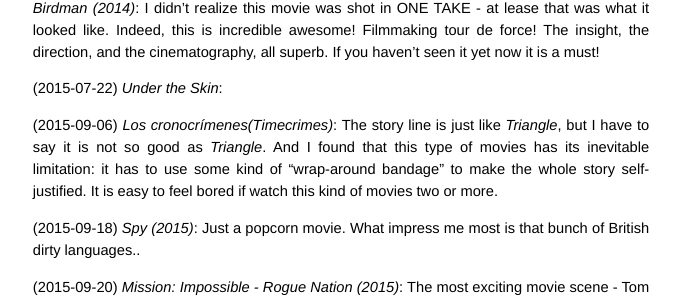
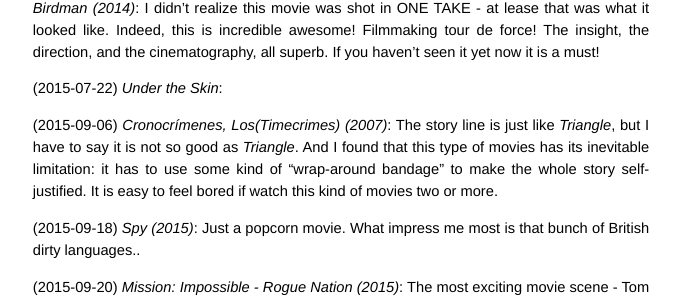
Before and after one commit to handong1587/handong1587.github.io, a Jekyll site: the page built from _posts/leisure/2015-08-29-short-comments-on-movies.md, in a window 1280 px wide. Shown: the part 1236-1537 px from the top of the page, without its empty margins (299-979 px from the left). Built offline with Jekyll 4.4.1, drawn with Linux system fonts in a browser that asks for light colours; Markdown is read by kramdown in place of the engine named in the settings; comment, search, counter and statistics services are not loaded.

Commit message:
update md

```diff
--- a/_posts/leisure/2015-08-29-short-comments-on-movies.md
+++ b/_posts/leisure/2015-08-29-short-comments-on-movies.md
@@ -66,7 +66,7 @@
 
 (2015-07-22) *Under the Skin*:
 
-(2015-09-06) *Los cronocrímenes(Timecrimes)*: The story line is just like *Triangle*, but I have to say it is not so good as *Triangle*. And I found that this type of movies has its inevitable limitation: it has to use some kind of "wrap-around bandage" to make the whole story self-justified. It is easy to feel bored if watch this kind of movies two or more.
+(2015-09-06) *Cronocrímenes, Los(Timecrimes) (2007)*: The story line is just like *Triangle*, but I have to say it is not so good as *Triangle*. And I found that this type of movies has its inevitable limitation: it has to use some kind of "wrap-around bandage" to make the whole story self-justified. It is easy to feel bored if watch this kind of movies two or more.
 
 (2015-09-18) *Spy (2015)*: Just a popcorn movie. What impress me most is that bunch of British dirty languages..
 
```
Also changed, not shown: _posts/reading_and_thoughts/2015-09-24-think-different.md (+2 -0 lines).
